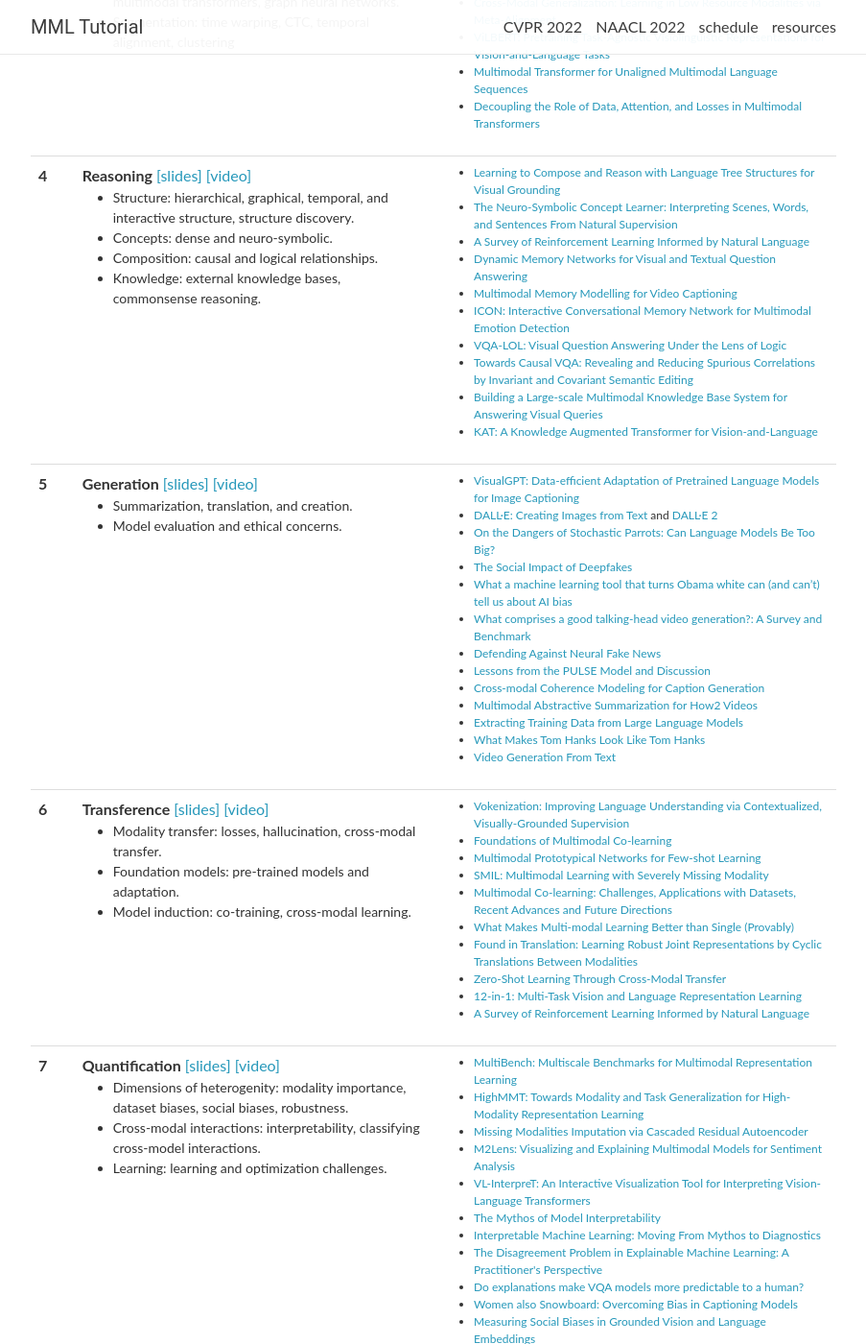
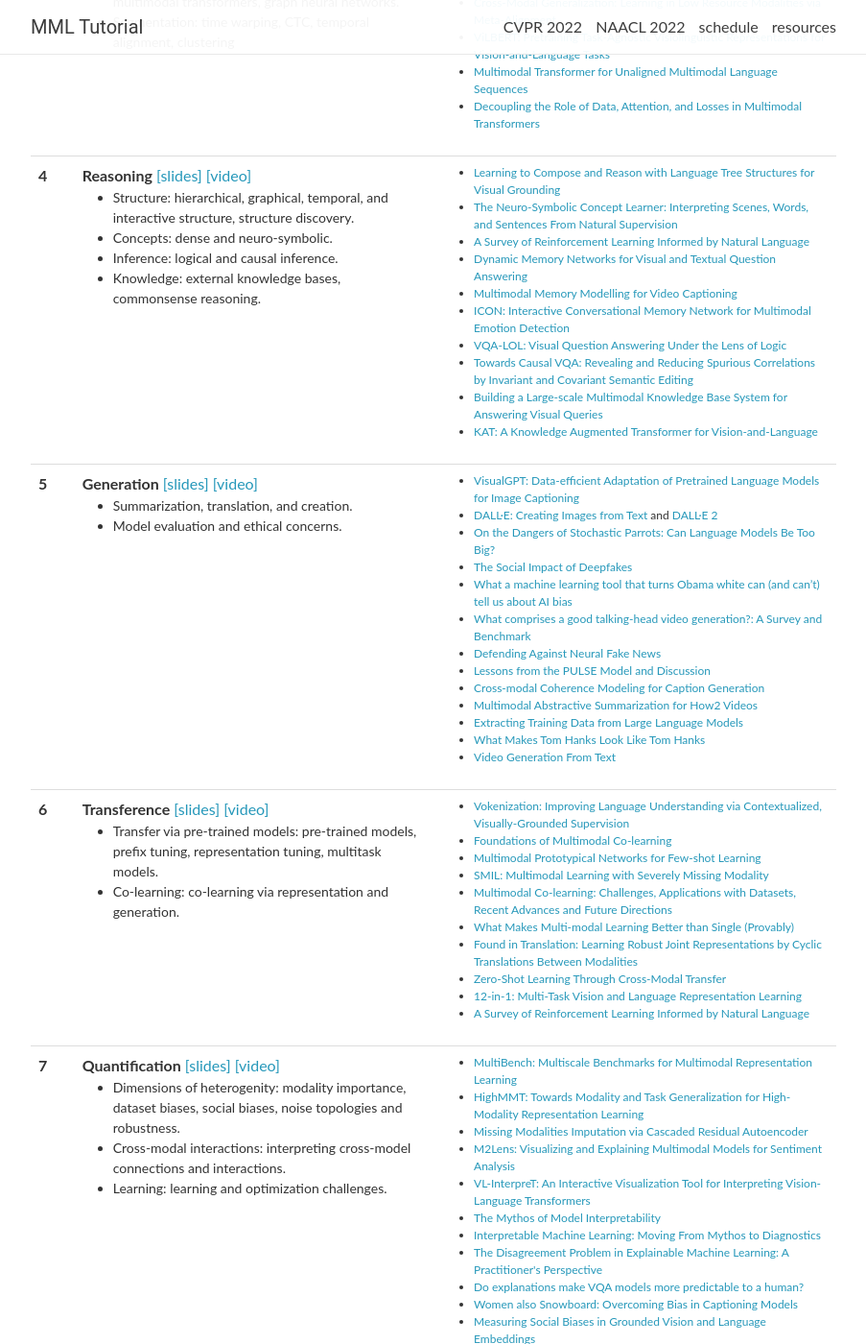
Before and after one commit to CMU-MultiComp-Lab/mmml-tutorial, a Jekyll site: the page built from _pages/schedule.md, in a window 1280 px wide and 1400 px high, scrolled down 826 px. Shown: the whole window at 96% size, without its empty margins (188-1091 px from the left). Built offline with Jekyll 4.4.1, drawn with Linux system fonts in a browser that asks for light colours; nearby versions of some CDN libraries; comment, search, counter and statistics services are not loaded.

Commit message:
Update lectures.yml

```diff
--- a/_data/lectures.yml
+++ b/_data/lectures.yml
@@ -52,7 +52,7 @@
   topics:
     - Structure&#58; hierarchical, graphical, temporal, and interactive structure, structure discovery.<br/>
     - Concepts&#58; dense and neuro-symbolic.<br/>
-    - Composition&#58; causal and logical relationships.<br/>
+    - Inference&#58; logical and causal inference.<br/>
     - Knowledge&#58; external knowledge bases, commonsense reasoning.<br/>
   readings:
     - <a href="https://arxiv.org/abs/1906.01784">Learning to Compose and Reason with Language Tree Structures for Visual Grounding</a> <br/>
@@ -91,9 +91,8 @@
   title: >
     <strong>Transference</strong> <a href="https://drive.google.com/file/d/1Wazw91eU3wjguHNTqzUX1zmFZYqjlIR4/view?usp=sharing">[slides]</a> <a href="https://screencast-o-matic.com/watch/c31uoOV0lx1">[video]</a>
   topics:
-    - Modality transfer&#58; losses, hallucination, cross-modal transfer.<br/>
-    - Foundation models&#58; pre-trained models and adaptation.<br/>
-    - Model induction&#58; co-training, cross-modal learning.<br/>
+    - Transfer via pre-trained models&#58; pre-trained models, prefix tuning, representation tuning, multitask models.<br/>
+    - Co-learning&#58; co-learning via representation and generation.<br/>
   readings:
     - <a href="https://arxiv.org/abs/2010.06775">Vokenization&#58; Improving Language Understanding via Contextualized, Visually-Grounded Supervision</a> <br/>
     - <a href="https://www.sciencedirect.com/science/article/pii/S1566253520303006">Foundations of Multimodal Co-learning</a> <br/>
@@ -110,8 +109,8 @@
   title: >
     <strong>Quantification</strong> <a href="https://drive.google.com/file/d/1Df0uS61_aFAc1zaXP-cijsqzOng4kX7A/view?usp=sharing">[slides]</a> <a href="https://screencast-o-matic.com/watch/c31uDYV0lkN">[video]</a>
   topics:
-    - Dimensions of heterogenity&#58; modality importance, dataset biases, social biases, robustness.<br/>
-    - Cross-modal interactions&#58; interpretability, classifying cross-model interactions.<br/>
+    - Dimensions of heterogenity&#58; modality importance, dataset biases, social biases, noise topologies and robustness.<br/>
+    - Cross-modal interactions&#58; interpreting cross-model connections and interactions.<br/>
     - Learning&#58; learning and optimization challenges.<br/>
   readings:
     - <a href="https://arxiv.org/abs/2107.07502">MultiBench&#58; Multiscale Benchmarks for Multimodal Representation Learning</a> <br/>
```
